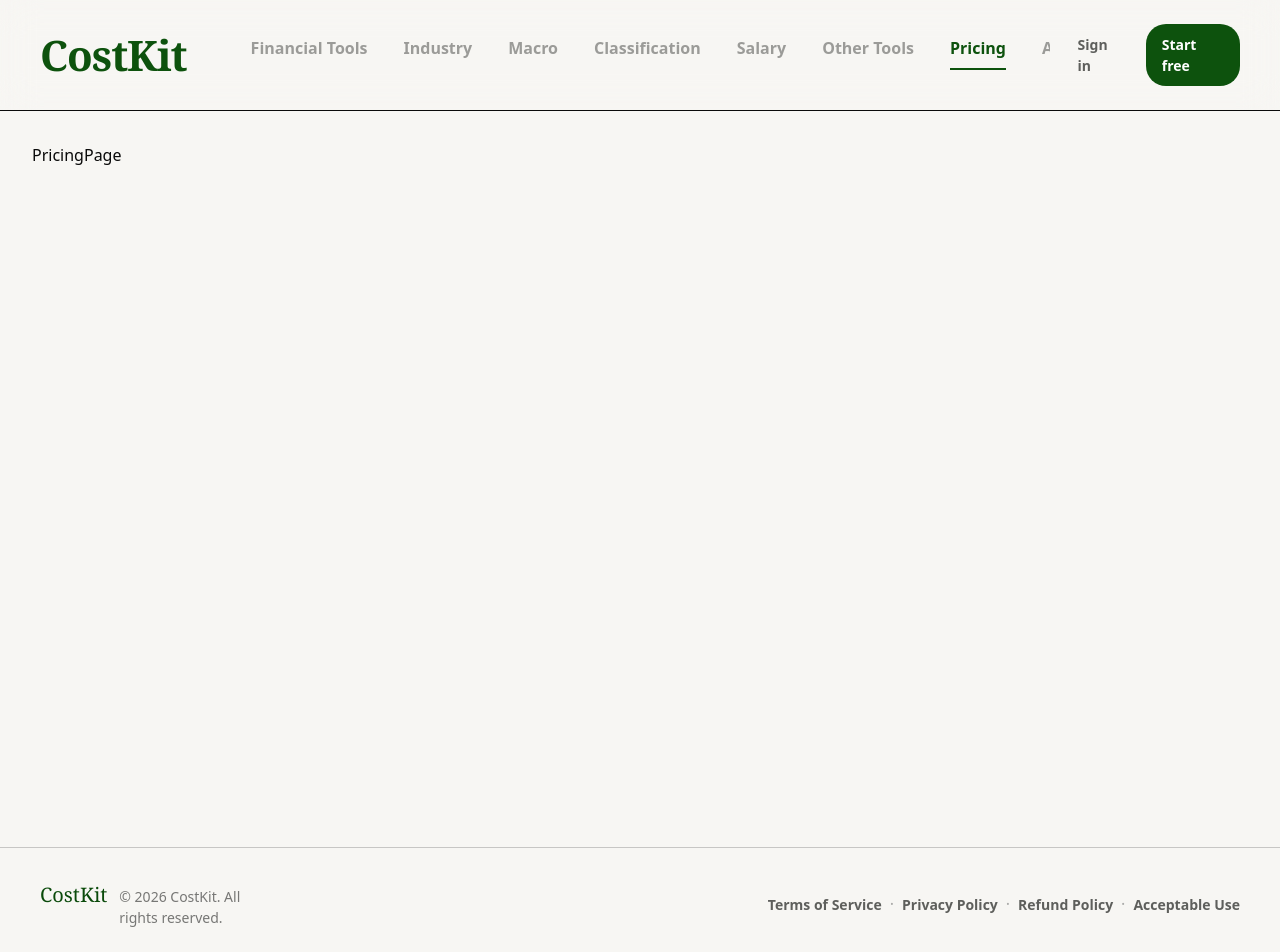
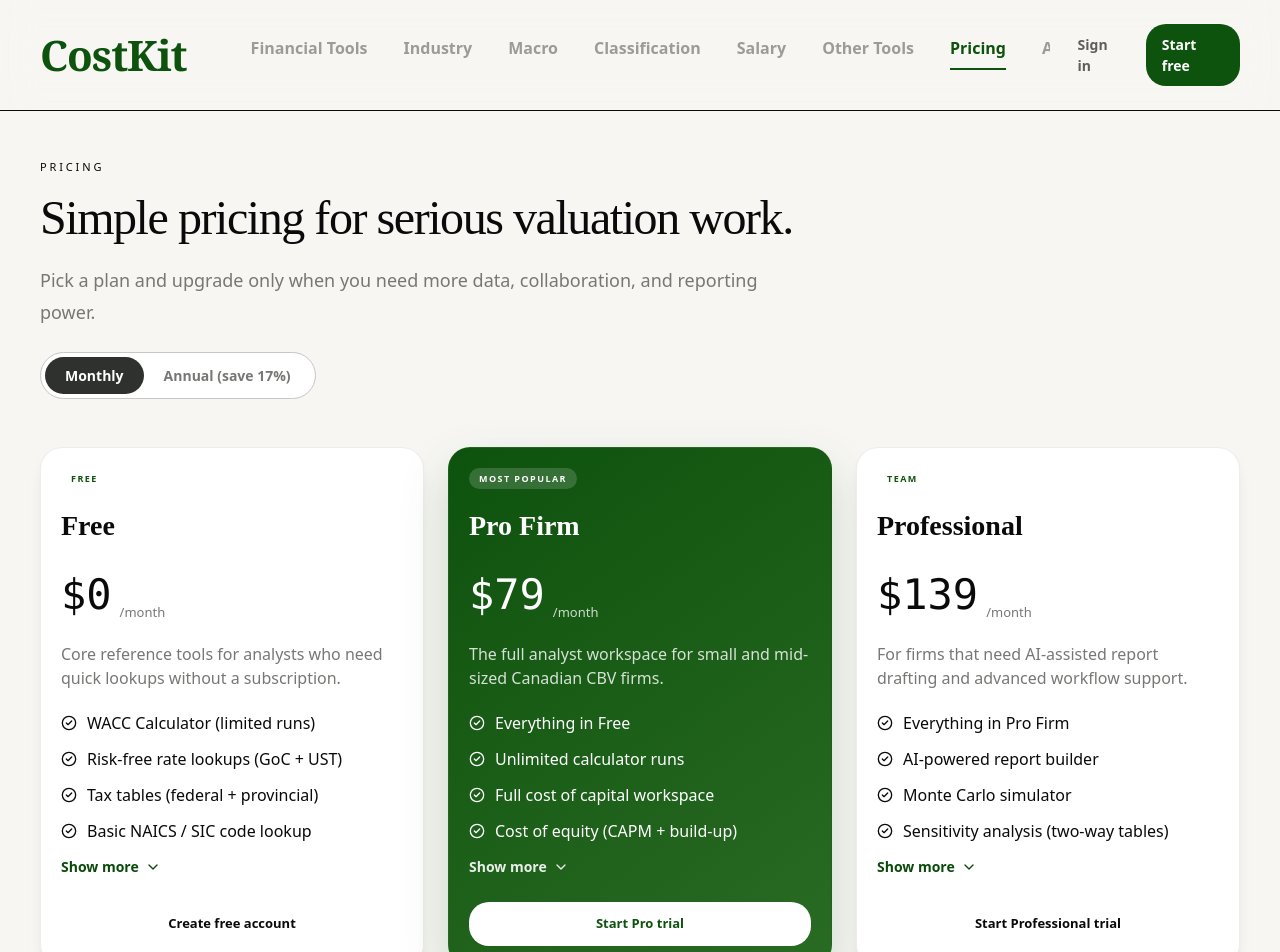
Before and after one commit to gkApply/costkit-final, a React (Vite) app: page /pricing in a window 1280 px wide. Shown: the top 952 px of the page. Built offline with nearby package versions, Linux system fonts and the light colour scheme.

Commit message:
feat(pricing): add show more toggle, fix toggle styling, collapse default state

```diff
--- a/src/pages/PricingPage.tsx
+++ b/src/pages/PricingPage.tsx
@@ -1,7 +1,238 @@
+import { useState } from 'react'
+import { CheckCircle2, ChevronDown, ChevronUp } from 'lucide-react'
+import { Link } from 'react-router-dom'
+import { pricing, type PricingPlan } from '@/config/pricing'
+import { usePageMeta } from '@/hooks/usePageMeta'
+import { site } from '@/config/site'
+
+const THEME = {
+  primarySoft: 'var(--color-brand-400)',
+  text: 'var(--color-neutral-950)',
+  textMuted: 'var(--color-neutral-600)',
+  surface: 'var(--color-neutral-100)',
+  surfaceAlt: 'var(--color-neutral-200)',
+  card: '#ffffff',
+  border: 'rgba(122, 105, 74, 0.12)',
+  shadow: '0 10px 15px -3px rgba(0,0,0,0.08), 0 4px 6px -4px rgba(0,0,0,0.08)',
+  primary: 'var(--color-brand-500)',
+} as const
+
+function planBadgeLabel(plan: PricingPlan): string {
+  if (plan.badge) return plan.badge
+  if (plan.tier === 'free') return 'Free'
+  if (plan.tier === 'professional') return 'Team'
+  return ''
+}
+
+function annualToggleLabel(): string {
+  return `${pricing.toggle.annual} (${pricing.toggle.savingsLabel.toLowerCase()})`
+}
+
+function planPricePerMonth(billing: 'monthly' | 'annual', plan: PricingPlan): number {
+  if (billing === 'monthly') return plan.monthlyPrice
+  return plan.annualMonthly
+}
+
+function handlePaidCta(billing: 'monthly' | 'annual', plan: PricingPlan): void {
+  console.log('Stripe checkout (Phase 7B — stub)', {
+    planId: plan.tier,
+    planName: plan.name,
+    billing,
+    stripeIds: pricing.stripeIds,
+  })
+}
+
+const INITIAL_FEATURE_EXPANDED: Record<string, boolean> = (() => {
+  const o: Record<string, boolean> = {}
+  for (const p of pricing.plans) {
+    o[p.id] = false
+  }
+  return o
+})()
+
 export default function PricingPage() {
+  const [billing, setBilling] = useState<'monthly' | 'annual'>('monthly')
+  const [featureExpandedByPlan, setFeatureExpandedByPlan] = useState<Record<string, boolean>>(
+    () => ({ ...INITIAL_FEATURE_EXPANDED }),
+  )
+  const meta = site.meta['/pricing']
+
+  usePageMeta({ title: meta.title, description: meta.description })
+
   return (
-    <div className="p-8">
-      <h1>PricingPage</h1>
+    <div className="mx-auto max-w-[1380px] space-y-10 px-4 py-8 sm:px-6 md:space-y-12 md:py-10 lg:px-10 lg:py-12">
+      <section className="max-w-3xl">
+        <div
+          className="text-[11px] uppercase tracking-[0.26em] mb-3"
+          style={{ color: THEME.primarySoft }}
+        >
+          Pricing
+        </div>
+        <h1
+          className="font-['Source_Serif_4'] text-3xl sm:text-4xl md:text-5xl leading-tight"
+          style={{ color: THEME.text }}
+        >
+          Simple pricing for serious valuation work.
+        </h1>
+        <p
+          className="mt-4 text-base sm:text-lg leading-7 sm:leading-8 max-w-3xl"
+          style={{ color: THEME.textMuted }}
+        >
+          Pick a plan and upgrade only when you need more data, collaboration, and reporting power.
+        </p>
+        <div className="mt-6 inline-flex flex-wrap items-center gap-0 rounded-full border border-neutral-300 bg-white p-1">
+          <button
+            type="button"
+            onClick={() => setBilling('monthly')}
+            className={
+              billing === 'monthly'
+                ? 'cursor-pointer rounded-full bg-neutral-900 px-5 py-2 text-sm font-semibold text-white'
+                : 'cursor-pointer bg-transparent px-5 py-2 text-sm font-semibold text-neutral-600'
+            }
+          >
+            {pricing.toggle.monthly}
+          </button>
+          <button
+            type="button"
+            onClick={() => setBilling('annual')}
+            className={
+              billing === 'annual'
+                ? 'cursor-pointer rounded-full bg-neutral-900 px-5 py-2 text-sm font-semibold text-white'
+                : 'cursor-pointer bg-transparent px-5 py-2 text-sm font-semibold text-neutral-600'
+            }
+          >
+            {annualToggleLabel()}
+          </button>
+        </div>
+      </section>
+
+      <section className="grid gap-5 pb-24 sm:gap-6 lg:grid-cols-3">
+        {pricing.plans.map((plan) => {
+          const accent = plan.highlighted
+          const price = planPricePerMonth(billing, plan)
+          const featureLabels = plan.features.filter((f) => f.included).map((f) => f.label)
+          const badge = planBadgeLabel(plan)
+          const isFeatureExpanded = featureExpandedByPlan[plan.id] ?? false
+          const hasFeatureOverflow = featureLabels.length > 4
+          const visibleFeatures =
+            isFeatureExpanded || !hasFeatureOverflow ? featureLabels : featureLabels.slice(0, 4)
+
+          return (
+            <div
+              key={plan.id}
+              className="rounded-[20px] sm:rounded-[22px] p-4 sm:p-5 border transition-all duration-200 hover:-translate-y-1"
+              style={{
+                background: accent
+                  ? 'linear-gradient(145deg, #0D520D 0%, #2A6B24 100%)'
+                  : THEME.card,
+                color: accent ? '#FFFFFF' : THEME.text,
+                boxShadow: accent ? '0 22px 50px rgba(13, 82, 13, 0.18)' : THEME.shadow,
+                borderColor: accent ? 'rgba(42,107,36,0.3)' : THEME.border,
+              }}
+            >
+              <div className="mb-4 flex items-center justify-between gap-3">
+                <span
+                  className="rounded-full px-2.5 py-1 text-[9px] font-bold uppercase tracking-[0.16em]"
+                  style={{
+                    background: accent ? 'rgba(255,255,255,0.16)' : THEME.surface,
+                    color: accent ? '#FFFFFF' : THEME.primary,
+                  }}
+                >
+                  {badge}
+                </span>
+              </div>
+              <h2 className="font-['Source_Serif_4'] text-[24px] font-bold sm:text-[28px]">
+                {plan.name}
+              </h2>
+              <div className="mt-4 flex items-end gap-2">
+                <div className="font-mono text-[42px]">{`$${price}`}</div>
+                <span
+                  className="mb-1 text-[13px]"
+                  style={{ color: accent ? 'rgba(255,255,255,0.78)' : THEME.textMuted }}
+                >
+                  /month
+                </span>
+              </div>
+              <p
+                className="mb-5 mt-4 text-base leading-6"
+                style={{ color: accent ? 'rgba(255,255,255,0.82)' : THEME.textMuted }}
+              >
+                {plan.description}
+              </p>
+              <div className="mb-6 space-y-2.5">
+                {visibleFeatures.map((feature, featureIndex) => (
+                  <div
+                    key={`${plan.id}-feature-${featureIndex}`}
+                    className="flex items-center gap-2.5 text-base font-medium"
+                    style={{ color: accent ? '#FFFFFF' : THEME.text }}
+                  >
+                    <CheckCircle2
+                      size={16}
+                      className="shrink-0"
+                      style={{ color: accent ? '#FFFFFF' : THEME.text }}
+                    />
+                    <span>{feature}</span>
+                  </div>
+                ))}
+                {hasFeatureOverflow ? (
+                  <button
+                    type="button"
+                    onClick={() =>
+                      setFeatureExpandedByPlan((prev) => ({
+                        ...prev,
+                        [plan.id]: !isFeatureExpanded,
+                      }))
+                    }
+                    className={
+                      accent
+                        ? 'w-full text-left text-sm font-semibold text-white/90 hover:text-white'
+                        : 'w-full text-left text-sm font-semibold text-brand-600 hover:text-brand-700'
+                    }
+                  >
+                    <span className="inline-flex items-center gap-1.5">
+                      {isFeatureExpanded ? (
+                        <>
+                          Show less
+                          <ChevronUp className="size-4" aria-hidden />
+                        </>
+                      ) : (
+                        <>
+                          Show more
+                          <ChevronDown className="size-4" aria-hidden />
+                        </>
+                      )}
+                    </span>
+                  </button>
+                ) : null}
+              </div>
+              {plan.tier === 'free' ? (
+                <Link
+                  to={plan.cta.href}
+                  className="block w-full cursor-pointer rounded-xl px-4 py-3 text-center text-[13px] font-semibold transition hover:opacity-90"
+                  style={{
+                    background: THEME.surfaceAlt,
+                    color: THEME.text,
+                  }}
+                >
+                  {plan.cta.label}
+                </Link>
+              ) : (
+                <button
+                  type="button"
+                  className="w-full cursor-pointer rounded-xl px-4 py-3 text-[13px] font-semibold transition hover:opacity-90"
+                  style={{
+                    background: accent ? '#FFFFFF' : THEME.surfaceAlt,
+                    color: accent ? THEME.primary : THEME.text,
+                  }}
+                  onClick={() => handlePaidCta(billing, plan)}
+                >
+                  {plan.cta.label}
+                </button>
+              )}
+            </div>
+          )
+        })}
+      </section>
     </div>
   )
 }
```
